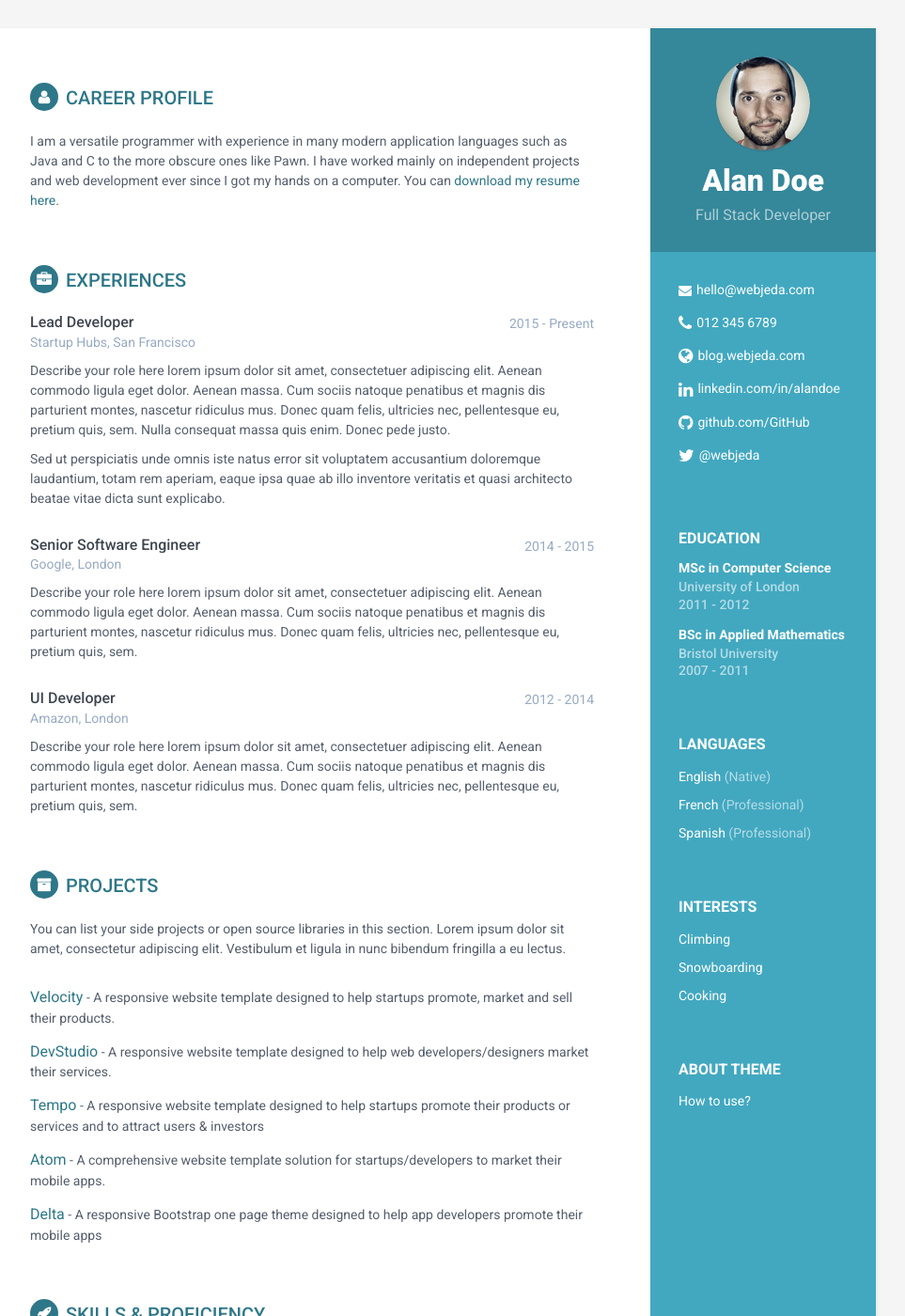
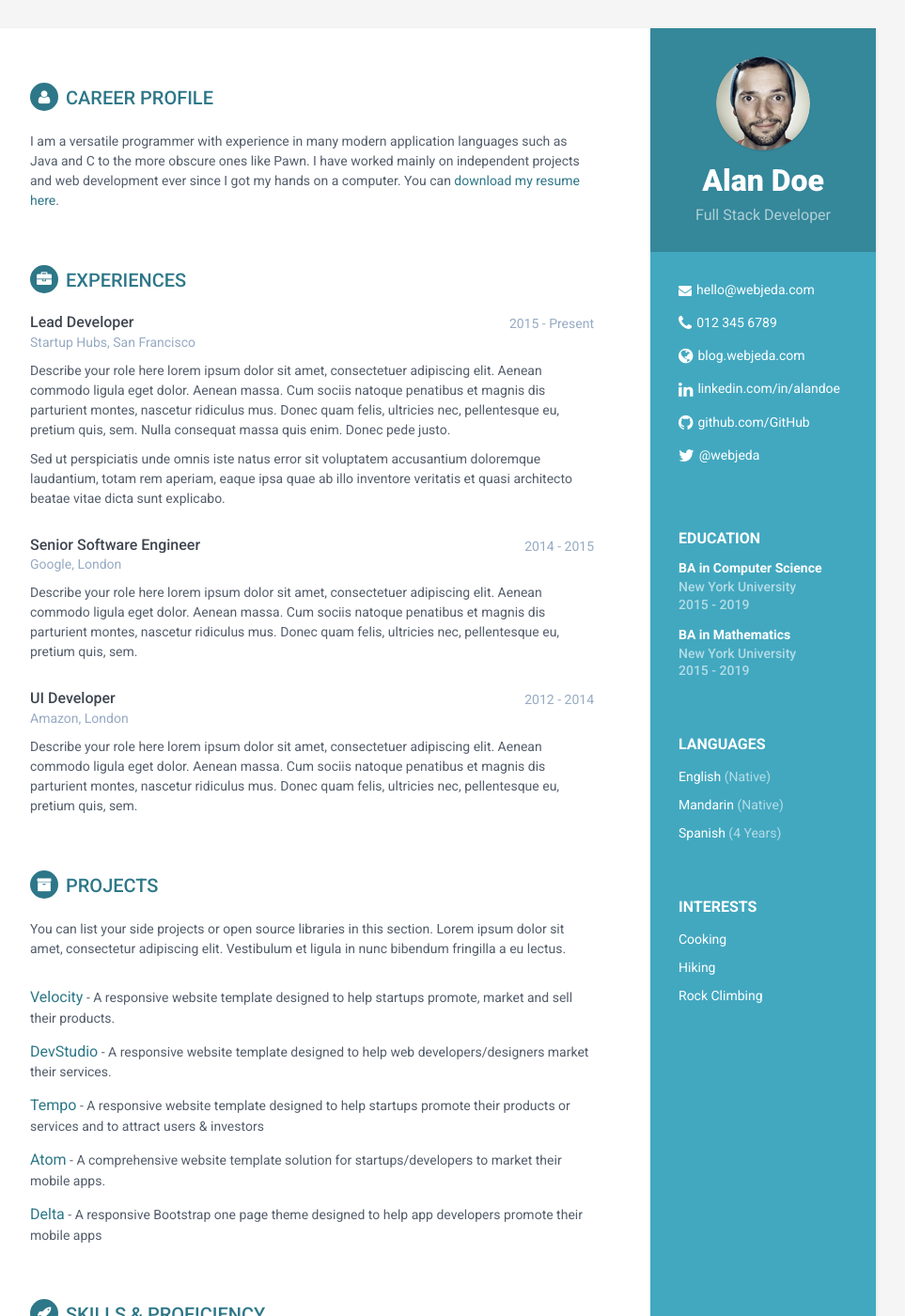
Before and after one commit to EricSihaoLin/ericslin.com, a Jekyll site: the page built from index.html, in a window 1280 px wide and 1400 px high. Shown: the whole window at 94% size, without its empty margins (188-1151 px from the left). Built offline with Jekyll 4.4.1, drawn with Linux system fonts in a browser that asks for light colours.

Commit message:
Update sidebar, google analytics info

```diff
--- a/_includes/education.html
+++ b/_includes/education.html
@@ -1,13 +1,13 @@
  <div class="education-container container-block">
 <h2 class="container-block-title">Education</h2>
 <div class="item">
-    <h4 class="degree">MSc in Computer Science</h4>
-    <h5 class="meta">University of London</h5>
-    <div class="time">2011 - 2012</div>
+    <h4 class="degree">BA in Computer Science</h4>
+    <h5 class="meta">New York University</h5>
+    <div class="time">2015 - 2019</div>
 </div><!--//item-->
 <div class="item">
-    <h4 class="degree">BSc in Applied Mathematics</h4>
-    <h5 class="meta">Bristol University</h5>
-    <div class="time">2007 - 2011</div>
+    <h4 class="degree">BA in Mathematics</h4>
+    <h5 class="meta">New York University</h5>
+    <div class="time">2015 - 2019</div>
 </div><!--//item-->
 </div><!--//education-container-->
--- a/_includes/interests.html
+++ b/_includes/interests.html
@@ -1,18 +1,8 @@
 <div class="interests-container container-block">
 <h2 class="container-block-title">Interests</h2>
 <ul class="list-unstyled interests-list">
-<li>Climbing</li>
-<li>Snowboarding</li>
 <li>Cooking</li>
+<li>Hiking</li>
+<li>Rock Climbing</li>
 </ul>
 </div><!--//interests-->
-
-
-
-
-<div class="remove-container container-block">
-<h2 class="container-block-title">About Theme</h2>
-<ul class="list-unstyled interests-list">
-<a href="http://blog.webjeda.com/jekyll-themes/online-cv/"><li>How to use?</li></a>
-</ul>
-</div><!--//interests-->
--- a/_includes/language.html
+++ b/_includes/language.html
@@ -2,7 +2,7 @@
 <h2 class="container-block-title">Languages</h2>
 <ul class="list-unstyled interests-list">
 <li>English <span class="lang-desc">(Native)</span></li>
-<li>French <span class="lang-desc">(Professional)</span></li>
-<li>Spanish <span class="lang-desc">(Professional)</span></li>
+<li>Mandarin <span class="lang-desc">(Native)</span></li>
+<li>Spanish <span class="lang-desc">(4 Years)</span></li>
 </ul>
 </div><!--//interests-->
--- a/_includes/scripts.html
+++ b/_includes/scripts.html
@@ -9,7 +9,7 @@
   m=s.getElementsByTagName(o)[0];a.async=1;a.src=g;m.parentNode.insertBefore(a,m)
   })(window,document,'script','https://www.google-analytics.com/analytics.js','ga');
 
-  ga('create', 'UA-83979019-1', 'auto');
+  ga('create', 'UA-91878282-1', 'auto');
   ga('send', 'pageview');
 
 </script>
```
